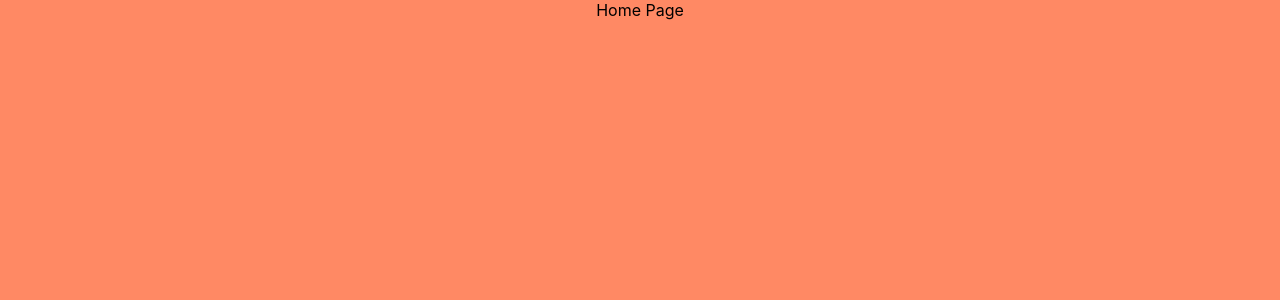
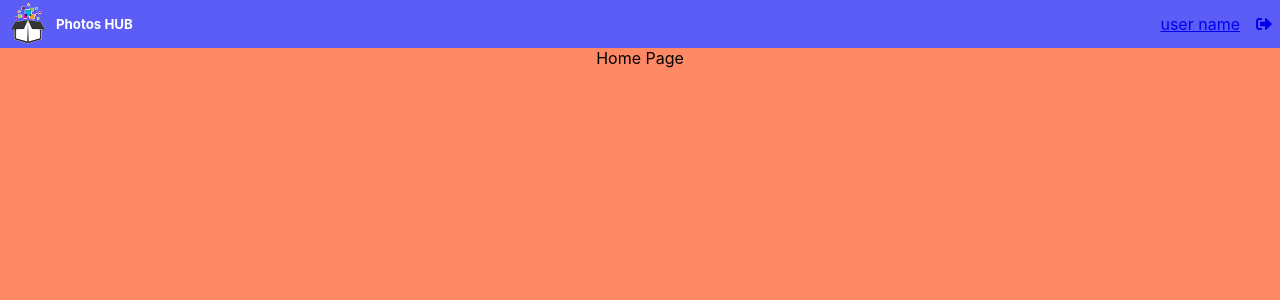
Before and after one commit to Khaled-Alaa/photosHUB, a React (Create React App) app: page /Home in a window 1280 px wide. Shown: the top 300 px of the page. Built offline with nearby package versions, Linux system fonts and the light colour scheme.

Commit message:
feat : create a basic header

```diff
--- a/public/index.html
+++ b/public/index.html
@@ -24,6 +24,8 @@
       work correctly both with client-side routing and a non-root public URL.
       Learn how to configure a non-root public URL by running `npm run build`.
     -->
+    <link rel="stylesheet" href="https://cdnjs.cloudflare.com/ajax/libs/font-awesome/5.15.2/css/all.min.css" />
+
     <title>React App</title>
   </head>
   <body>
--- a/routes.js
+++ b/routes.js
@@ -1,6 +1,7 @@
 var fs = require("fs");
 
 const routes = function (app) {
+
   // check user route
   app.post("/login", function (request, response) {
     fs.readFile("data.json", "utf8", function (err, data) {
@@ -19,7 +20,7 @@ const routes = function (app) {
     });
   });
 
-  // check user route
+  // create new user
   app.post("/signup", function (request, response) {
     fs.readFile("data.json", "utf8", function (err, data) {
       if (err) throw err;
--- /dev/null
+++ b/src/components/Header/index.js
@@ -0,0 +1,25 @@
+import { Component } from "react";
+import { Link } from "react-router-dom";
+
+import Logo from "../../../src/logo2.png";
+
+import "./styles.scss";
+
+class Header extends Component {
+  render() {
+    return (
+      <div className="Header">
+        <img src={Logo} alt="logo" className="Header__logo" />
+        <h5 className="Header__site-title">Photos HUB</h5>
+        <Link to="/signup" className="Header__user-name">
+          user name
+        </Link>
+        <Link to="/">
+          <i className="fas fa-sign-out-alt Header__logout-icon"></i>
+        </Link>
+      </div>
+    );
+  }
+}
+
+export default Header;
--- /dev/null
+++ b/src/components/Header/styles.scss
@@ -0,0 +1,20 @@
+.Header {
+  width: 100%;
+  background-color: #5c5cf6;
+  height: 3rem;
+  color: white;
+  display: flex;
+  align-items: center;
+  &__logo {
+    width: 2.5rem;
+    margin: 0 0.5rem;
+  }
+  &__site-title {
+  }
+  &__user-name {
+    margin-left: auto;
+  }
+  &__logout-icon {
+    margin: 0 0.5rem 0 1rem;
+  }
+}
--- a/src/pages/HomePage/index.js
+++ b/src/pages/HomePage/index.js
@@ -1,11 +1,12 @@
 import { Component } from "react";
-
+import Header from "../../components/Header/index";
 import "./styles.scss";
 
 class HomePage extends Component {
   render() {
     return (
       <div>
+        <Header />
         Home Page
       </div>
     );
```
Also changed, not shown: src/Logo.png (added), src/logo2.png (added). Lines whose indentation alone changed are shown as unchanged.
